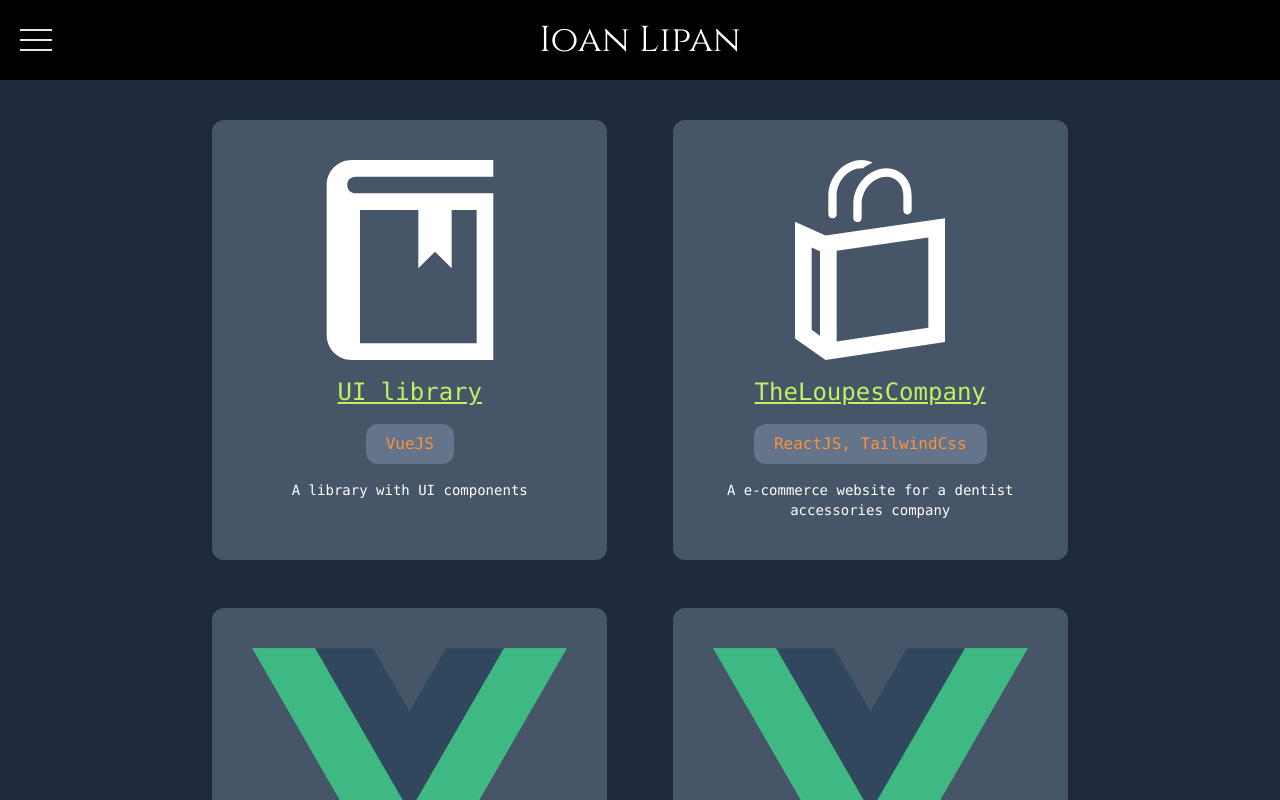
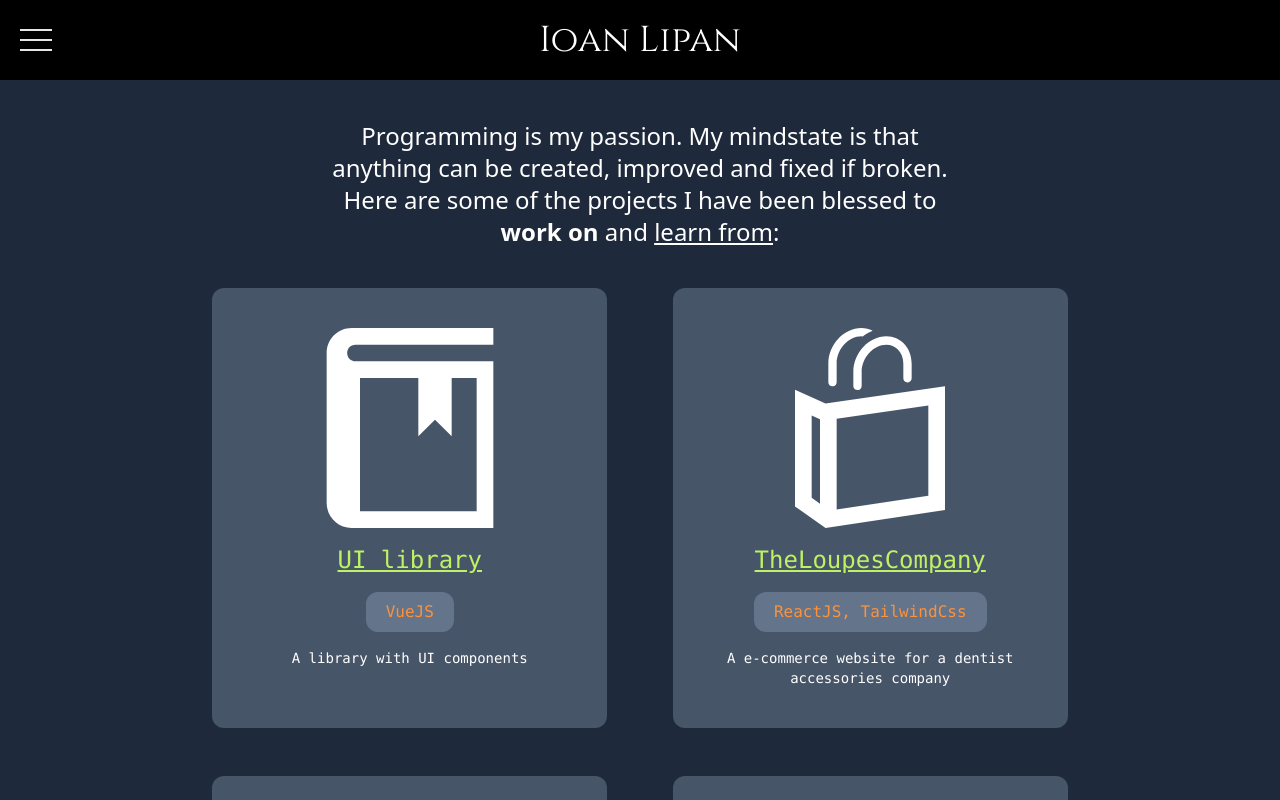
Before and after one commit to IoanLipan/ioanlipan, a Vue app: page / in a window 1280 px wide. Shown: the top 800 px of the page. Built offline with nearby package versions, Linux system fonts and the light colour scheme.

Commit message:
fix cards

```diff
--- a/src/components/projectCard.vue
+++ b/src/components/projectCard.vue
@@ -1,6 +1,6 @@
 <template>
   <div class="text-white font-mono flex flex-col text-center gap-4
-    p-10 md:w-[40%] bg-slate-600 border-slate-600 rounded-xl mb-12" >
+    p-10 w-[90%] lg:w-[40%] bg-slate-600 border-slate-600 rounded-xl mb-12" >
     <SvgIcon :name="imageName" class="self-center fill-white" />
     <h3 class="text-2xl text-lime-300 underline">{{ title }}</h3>
     <h4 class="text-orange-400 w-fit mx-auto px-5 py-2 border-slate-600 rounded-xl bg-slate-500">
--- a/src/views/webDeveloperPage.vue
+++ b/src/views/webDeveloperPage.vue
@@ -1,5 +1,16 @@
 <template>
   <div class="grid-of-12-container">
+    <div class="text-white text-2xl text-center
+      col-start-2 col-span-10 md:col-start-4 md:col-span-6 pt-10">
+      Programming is my passion. My mindstate is that anything can be
+      <span class="hover:text-blue-400 cursor-pointer">created</span>,
+      <span class="hover:text-green-400 cursor-pointer">improved</span> and
+      <span class="hover:text-red-500 cursor-pointer">fixed</span> if
+      <span class="hover:text-yellow-400 cursor-pointer">broken</span>. Here are some of the
+      projects I have been <span class="hover:text-blue-600 cursor-pointer">blessed</span> to
+      <span class="font-bold">work on</span> and
+      <span class="text-bold underline">learn from</span>:
+    </div>
     <div class="cols-2-10">
       <div class="text-normal p-10 flex flex-row flex-wrap justify-evenly">
         <ProjectCard
```
